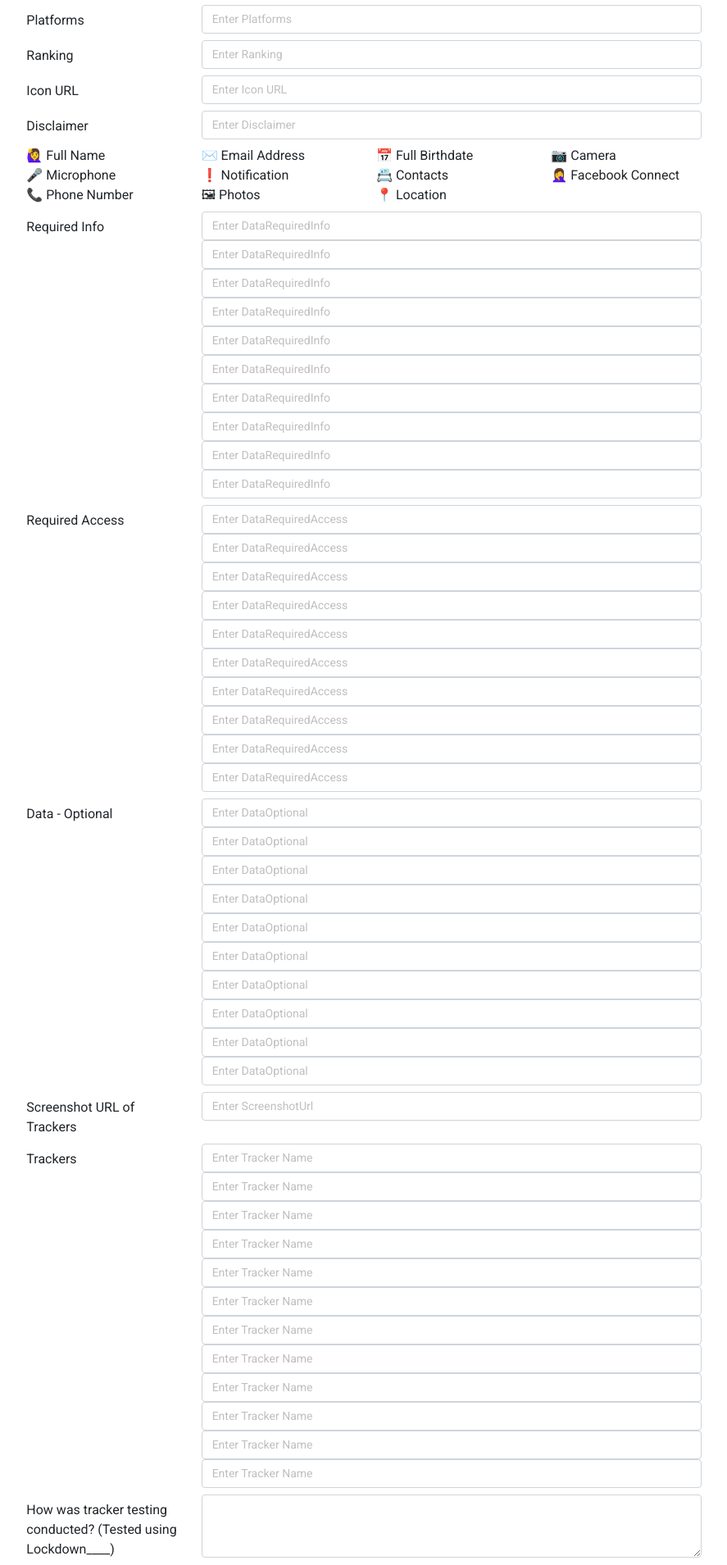
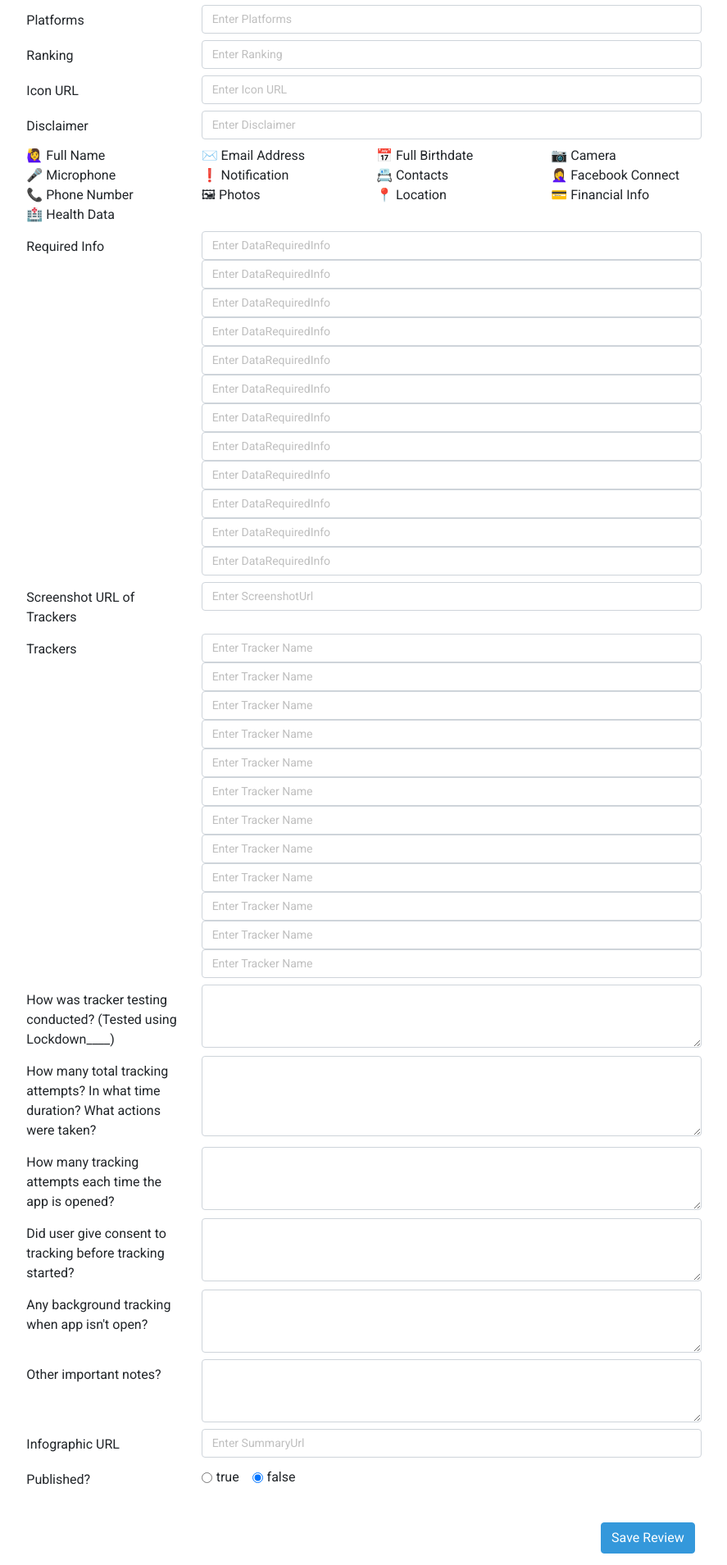
Before and after one commit to confirmedcode/Admin, a Node project: template code/views/reviews-new.hbs in a window 1280 px wide. Shown: the part 359-2268 px from the top of the page at 82% size, without its empty margins (196-1083 px from the left). Run offline with Node 20 templates, Linux system fonts and the light colour scheme; the template is opened without the code that fills it, so the values that code supplies are empty; some libraries are stand-ins or nearby versions.

Commit message:
Remove extra columns

```diff
--- a/code/views/reviews-new.hbs
+++ b/code/views/reviews-new.hbs
@@ -109,6 +109,8 @@
             <p class="col-3 my-0 py-0">📞 Phone Number</p>
             <p class="col-3 my-0 py-0">🖼 Photos</p>
             <p class="col-3 my-0 py-0">📍 Location</p>
+            <p class="col-3 my-0 py-0">💳 Financial Info</p>
+            <p class="col-3 my-0 py-0">🏥 Health Data</p>
           </div>
 
           <div class="form-group row mb-0 pb-2">
@@ -125,42 +127,8 @@
                 <input type="text" class="form-control" name="reviewDataRequiredInfo[]" placeholder="Enter DataRequiredInfo">
                 <input type="text" class="form-control" name="reviewDataRequiredInfo[]" placeholder="Enter DataRequiredInfo">
                 <input type="text" class="form-control" name="reviewDataRequiredInfo[]" placeholder="Enter DataRequiredInfo">
-              </fieldset>
-            </div>
-          </div>
-
-          <div class="form-group row mb-0 pb-2">
-            <label for="reviewDataRequiredAccess" class="col-3 col-form-label pb-0">Required Access</label>
-            <div class="col">
-              <fieldset>
-                <input type="text" class="form-control" name="reviewDataRequiredAccess[]" placeholder="Enter DataRequiredAccess">
-                <input type="text" class="form-control" name="reviewDataRequiredAccess[]" placeholder="Enter DataRequiredAccess">
-                <input type="text" class="form-control" name="reviewDataRequiredAccess[]" placeholder="Enter DataRequiredAccess">
-                <input type="text" class="form-control" name="reviewDataRequiredAccess[]" placeholder="Enter DataRequiredAccess">
-                <input type="text" class="form-control" name="reviewDataRequiredAccess[]" placeholder="Enter DataRequiredAccess">
-                <input type="text" class="form-control" name="reviewDataRequiredAccess[]" placeholder="Enter DataRequiredAccess">
-                <input type="text" class="form-control" name="reviewDataRequiredAccess[]" placeholder="Enter DataRequiredAccess">
-                <input type="text" class="form-control" name="reviewDataRequiredAccess[]" placeholder="Enter DataRequiredAccess">
-                <input type="text" class="form-control" name="reviewDataRequiredAccess[]" placeholder="Enter DataRequiredAccess">
-                <input type="text" class="form-control" name="reviewDataRequiredAccess[]" placeholder="Enter DataRequiredAccess">
-              </fieldset>
-            </div>
-          </div>
-
-          <div class="form-group row mb-0 pb-2">
-            <label for="reviewDataOptional" class="col-3 col-form-label pb-0">Data - Optional</label>
-            <div class="col">
-              <fieldset>
-                <input type="text" class="form-control" name="reviewDataOptional[]" placeholder="Enter DataOptional">
-                <input type="text" class="form-control" name="reviewDataOptional[]" placeholder="Enter DataOptional">
-                <input type="text" class="form-control" name="reviewDataOptional[]" placeholder="Enter DataOptional">
-                <input type="text" class="form-control" name="reviewDataOptional[]" placeholder="Enter DataOptional">
-                <input type="text" class="form-control" name="reviewDataOptional[]" placeholder="Enter DataOptional">
-                <input type="text" class="form-control" name="reviewDataOptional[]" placeholder="Enter DataOptional">
-                <input type="text" class="form-control" name="reviewDataOptional[]" placeholder="Enter DataOptional">
-                <input type="text" class="form-control" name="reviewDataOptional[]" placeholder="Enter DataOptional">
-                <input type="text" class="form-control" name="reviewDataOptional[]" placeholder="Enter DataOptional">
-                <input type="text" class="form-control" name="reviewDataOptional[]" placeholder="Enter DataOptional">
+                <input type="text" class="form-control" name="reviewDataRequiredInfo[]" placeholder="Enter DataRequiredInfo">
+                <input type="text" class="form-control" name="reviewDataRequiredInfo[]" placeholder="Enter DataRequiredInfo">
               </fieldset>
             </div>
           </div>
```
Also changed, not shown: code/controllers/reviews-controller.js (+2 -10 lines), code/views/reviews-edit.hbs (+3 -32 lines).
